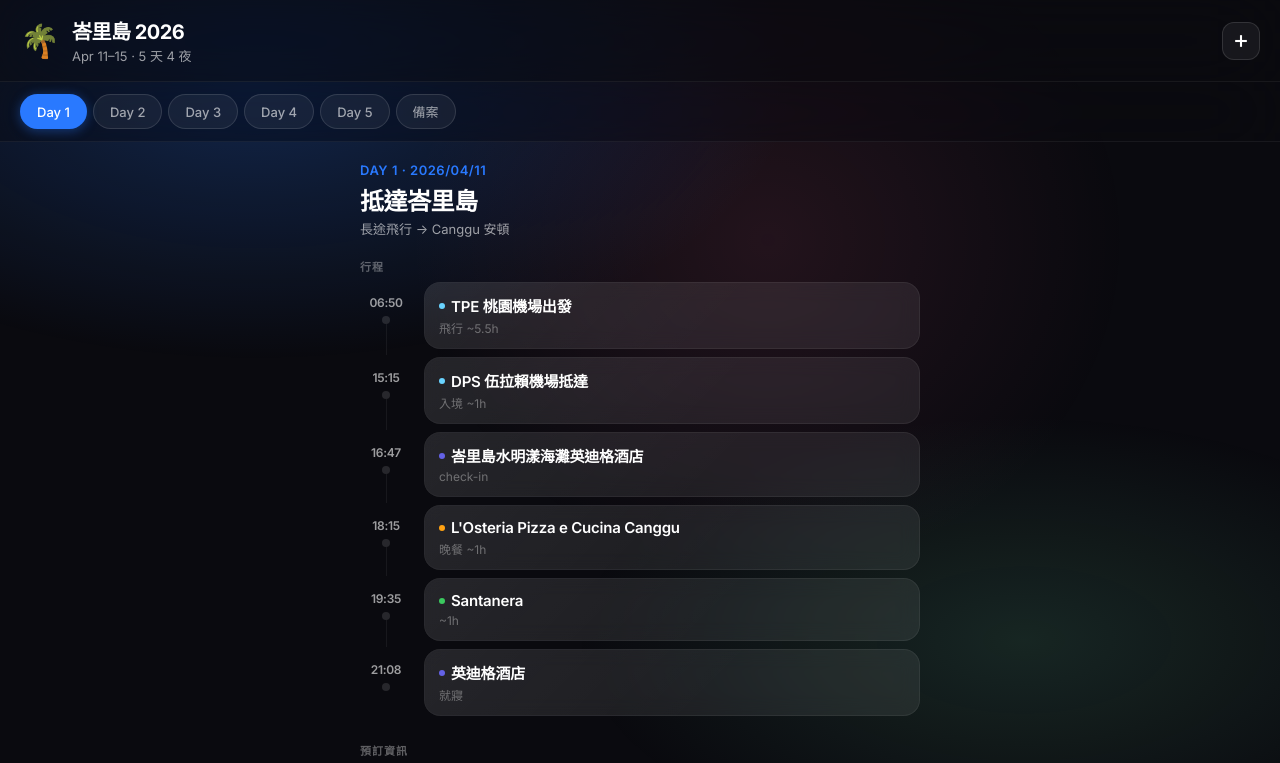
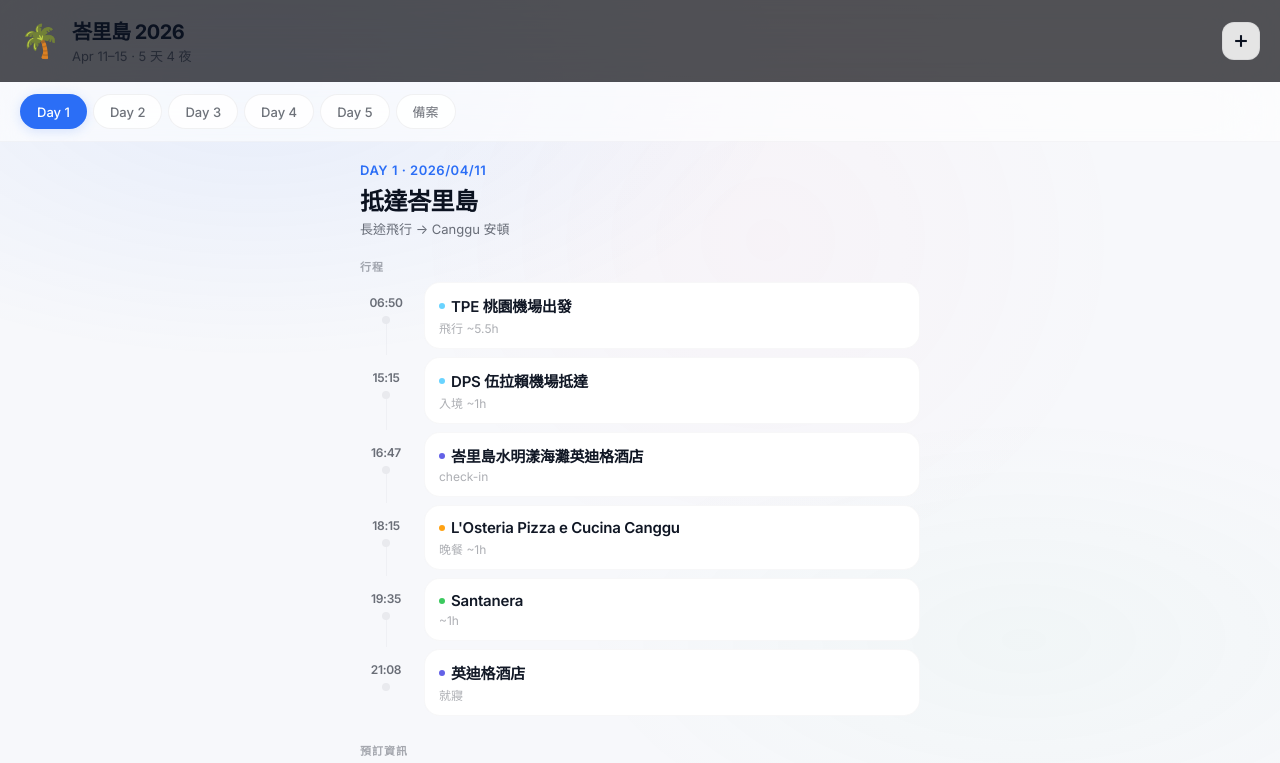
Before and after one commit to Yvette0828/bali-website-2026, a plain HTML site: page public/index.html in a window 1280 px wide. Shown: the top 763 px of the page. Drawn offline with Linux system fonts and the light colour scheme; no server answers.

Commit message:
style: light theme

```diff
--- a/public/style.css
+++ b/public/style.css
@@ -3,28 +3,28 @@
    =========================== */
 
 :root {
-  --bg-primary: #0a0a0f;
-  --bg-secondary: rgba(255,255,255,0.06);
-  --bg-card: rgba(255,255,255,0.08);
-  --bg-card-hover: rgba(255,255,255,0.12);
-  --border: rgba(255,255,255,0.12);
-  --border-light: rgba(255,255,255,0.06);
-  --text-primary: #ffffff;
-  --text-secondary: rgba(255,255,255,0.6);
-  --text-tertiary: rgba(255,255,255,0.35);
-  --accent: #2979ff;
-  --accent-light: rgba(41,121,255,0.2);
-  --accent-glow: rgba(41,121,255,0.4);
-  --success: #34c759;
+  --bg-primary: #f7f8fb;
+  --bg-secondary: rgba(255,255,255,0.85);
+  --bg-card: rgba(255,255,255,0.95);
+  --bg-card-hover: rgba(245,246,250,0.95);
+  --border: rgba(16,24,32,0.06);
+  --border-light: rgba(16,24,32,0.03);
+  --text-primary: #0b1220;
+  --text-secondary: rgba(11,18,32,0.6);
+  --text-tertiary: rgba(11,18,32,0.35);
+  --accent: #2b6ef6;
+  --accent-light: rgba(43,110,246,0.12);
+  --accent-glow: rgba(43,110,246,0.18);
+  --success: #059669;
   --warning: #ff9f0a;
-  --danger: #ff453a;
+  --danger: #e53935;
   --radius-sm: 10px;
   --radius-md: 16px;
   --radius-lg: 22px;
   --radius-xl: 30px;
-  --blur: blur(40px) saturate(180%);
-  --shadow: 0 8px 32px rgba(0,0,0,0.4);
-  --shadow-sm: 0 2px 12px rgba(0,0,0,0.3);
+  --blur: blur(36px) saturate(120%);
+  --shadow: 0 8px 24px rgba(16,24,32,0.08);
+  --shadow-sm: 0 2px 8px rgba(16,24,32,0.06);
 }
 
 * {
@@ -53,11 +53,12 @@
   inset: 0;
   z-index: 0;
   background:
-    radial-gradient(ellipse 60% 50% at 20% 10%, rgba(41,121,255,0.25) 0%, transparent 70%),
-    radial-gradient(ellipse 50% 40% at 80% 80%, rgba(100,200,150,0.15) 0%, transparent 70%),
-    radial-gradient(ellipse 40% 60% at 60% 30%, rgba(255,100,150,0.1) 0%, transparent 70%);
+    radial-gradient(ellipse 60% 50% at 20% 10%, rgba(43,110,246,0.08) 0%, transparent 70%),
+    radial-gradient(ellipse 50% 40% at 80% 80%, rgba(100,200,150,0.04) 0%, transparent 70%),
+    radial-gradient(ellipse 40% 60% at 60% 30%, rgba(255,100,150,0.03) 0%, transparent 70%);
   pointer-events: none;
 }
+
 
 /* Header */
 .app-header {
@@ -109,7 +110,7 @@
   padding: 12px 20px;
   overflow-x: auto;
   scrollbar-width: none;
-  background: rgba(10,10,15,0.5);
+  background: rgba(255,255,255,0.6);
   backdrop-filter: var(--blur);
   -webkit-backdrop-filter: var(--blur);
   border-bottom: 1px solid var(--border-light);
```
